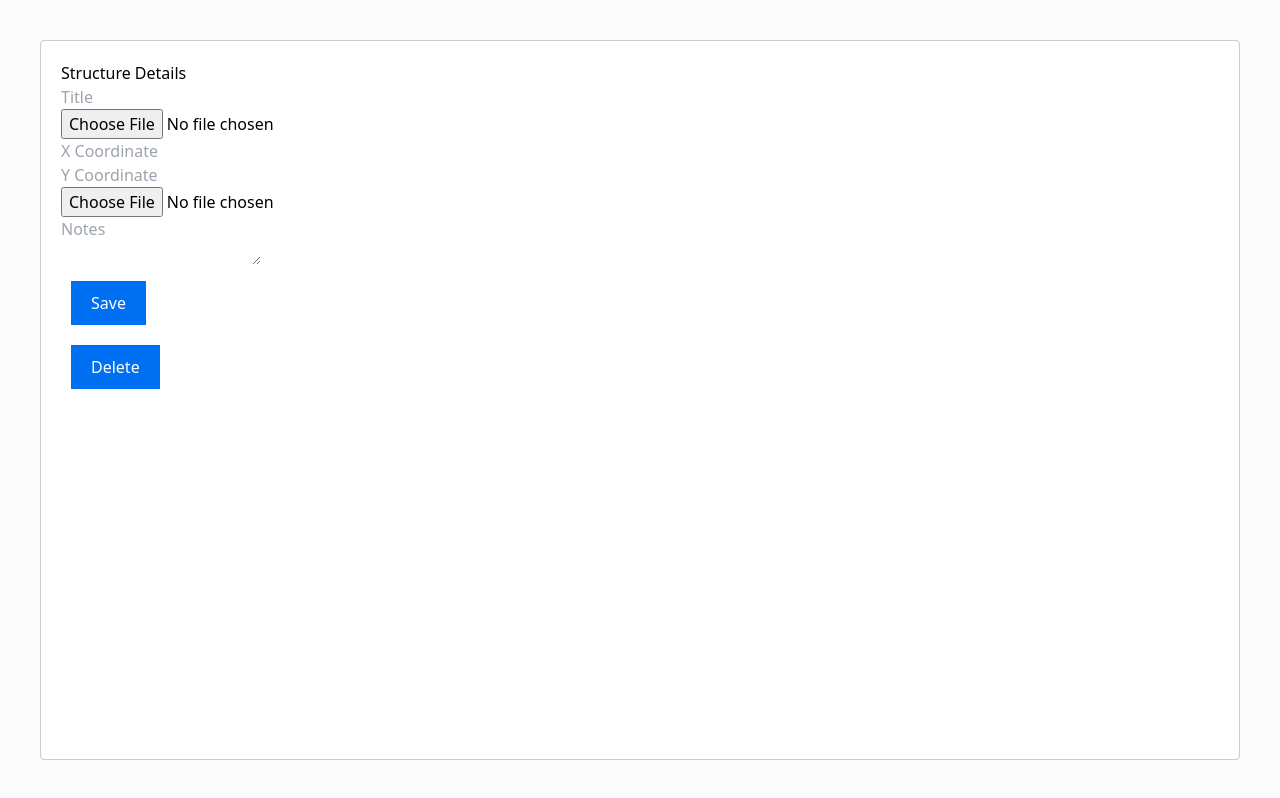
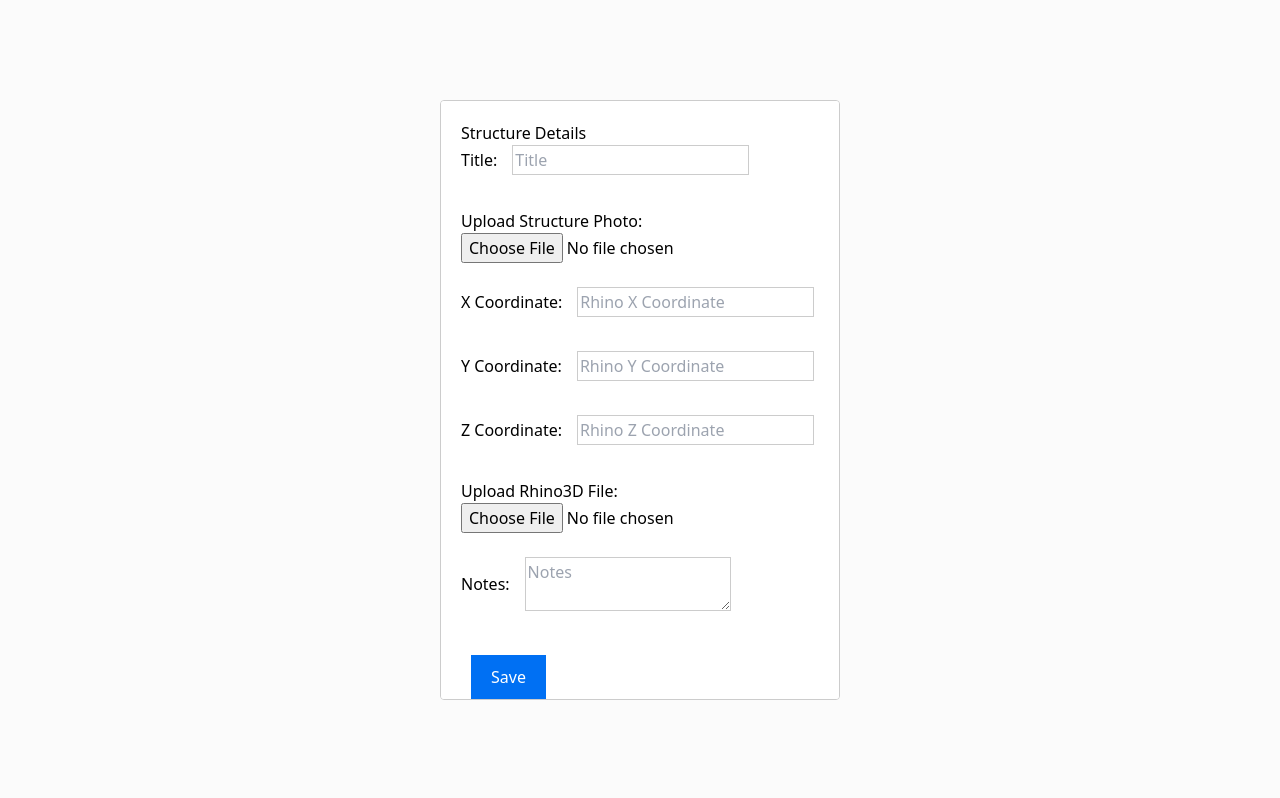
Before and after one commit to AlexKazz/rhino-repair-1, a Next.js app: page / in a window 1280 px wide. Both pictures are taken after a click on the button "Add New Structure". Built offline with nearby package versions, Linux system fonts and the light colour scheme.

Commit message:
improve modal css

```diff
--- a/pages/Home.module.css
+++ b/pages/Home.module.css
@@ -26,3 +26,20 @@
     cursor: pointer;
     margin: 5px;
   }
+
+  .inputField {
+    display: flex;
+    align-items: center;
+    margin-bottom: 10px;
+  }
+
+  .inputField label {
+    margin-right: 10px;
+  }
+
+  .inputField input,
+  .inputField textarea {
+    margin-left: 5px;
+    border: 1px solid #ccc;
+    padding: 2px;
+  }
--- a/pages/StructureModal.js
+++ b/pages/StructureModal.js
@@ -3,6 +3,14 @@ import Modal from "react-modal";
 import styles from "./Home.module.css";
 
 Modal.setAppElement("#__next");
+
+const customStyles = {
+  content: {
+    width: "400px",
+    height: "600px",
+    margin: "auto",
+  },
+};
 
 function StructureModal({
   modalIsOpen,
@@ -14,39 +22,78 @@ function StructureModal({
   handleDelete,
 }) {
   return (
-    <Modal isOpen={modalIsOpen} onRequestClose={onRequestClose}>
+    <Modal
+      isOpen={modalIsOpen}
+      onRequestClose={onRequestClose}
+      style={customStyles}
+    >
       <h2>Structure Details</h2>
+      <div className={styles.inputField}>
+        <label>Title:</label>
         <input
           name="title"
           placeholder="Title"
           value={currentStructure.title}
           onChange={handleInputChange}
         />
+      </div>
       <br />
-      <input type="file" name="image" onChange={handleFileChange} />
+      <label>Upload Structure Photo:</label>
+      <input
+        className="mb-6"
+        type="file"
+        name="image"
+        onChange={handleFileChange}
+      />
+
       <br />
+      <div className={styles.inputField}>
+        <label>X Coordinate:</label>
         <input
           name="xCoordinate"
-        placeholder="X Coordinate"
+          placeholder="Rhino X Coordinate"
           value={currentStructure.xCoordinate}
           onChange={handleInputChange}
         />
+      </div>
       <br />
+      <div className={styles.inputField}>
+        <label>Y Coordinate:</label>
         <input
           name="yCoordinate"
-        placeholder="Y Coordinate"
+          placeholder="Rhino Y Coordinate"
           value={currentStructure.yCoordinate}
           onChange={handleInputChange}
         />
+      </div>
       <br />
-      <input type="file" name="rhinoFile" onChange={handleFileChange} />
+      <div className={styles.inputField}>
+        <label>Z Coordinate:</label>
+        <input
+          name="zCoordinate"
+          placeholder="Rhino Z Coordinate"
+          value={currentStructure.zCoordinate}
+          onChange={handleInputChange}
+        />
+      </div>
       <br />
+      <label>Upload Rhino3D File:</label>
+      <input
+        className="mb-6"
+        type="file"
+        name="rhinoFile"
+        onChange={handleFileChange}
+      />
+      <br />
+      <div className={styles.inputField}>
+        <label>Notes:</label>
         <textarea
           name="notes"
           placeholder="Notes"
           value={currentStructure.notes}
           onChange={handleInputChange}
         />
+      </div>
       <br />
       <button onClick={handleSave} className={styles.button}>
         Save
```
Lines whose indentation alone changed are shown as unchanged.
